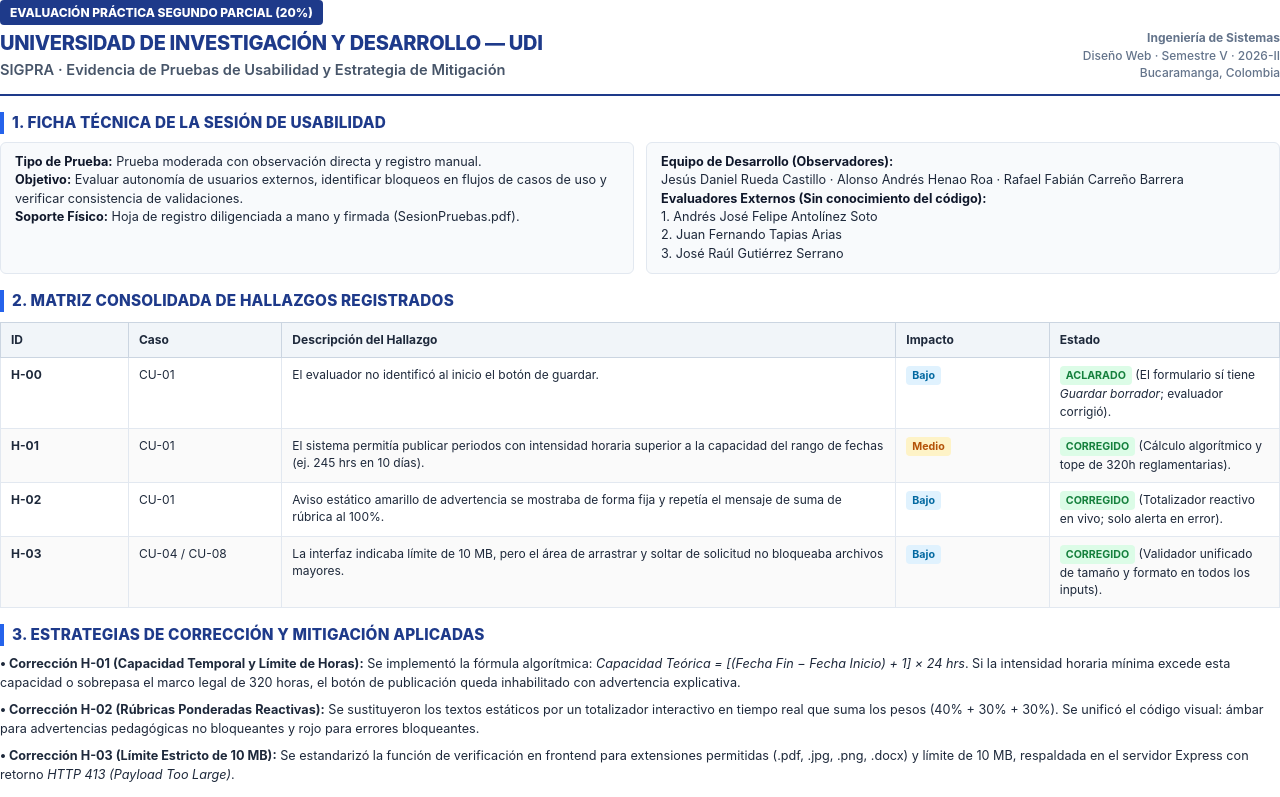
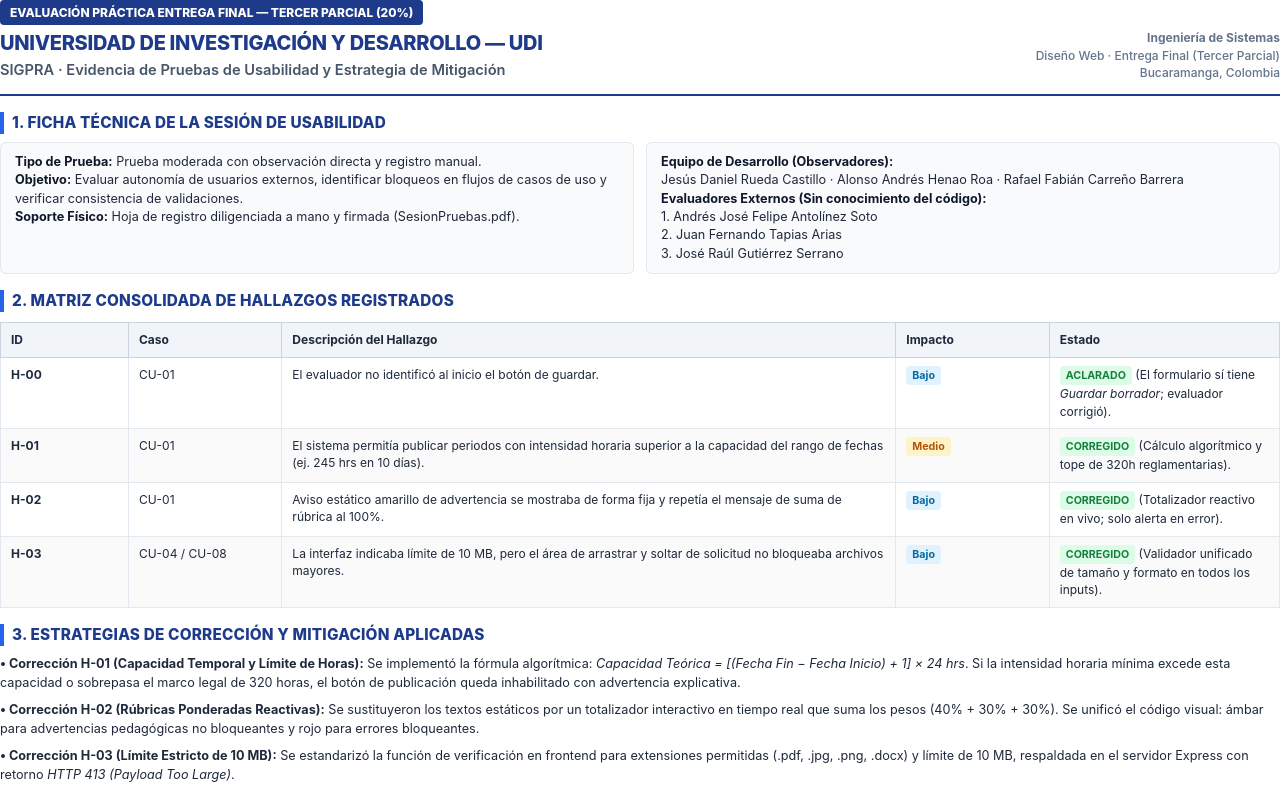
Before and after one commit to ahenao2-hub/disenoweb, a plain HTML site: page DiagramaMediaFidelidad/Entrega_Final/Evidencia_Pruebas_Usabilidad_SIGPRA.html in a window 1280 px wide. Shown: the top 797 px of the page. Drawn offline with Linux system fonts and the light colour scheme.

Commit message:
docs: ajustar encabezados de evidencia a Entrega Final (Tercer Parcial)

```diff
--- a/DiagramaMediaFidelidad/Entrega_Final/Evidencia_Pruebas_Usabilidad_SIGPRA.html
+++ b/DiagramaMediaFidelidad/Entrega_Final/Evidencia_Pruebas_Usabilidad_SIGPRA.html
@@ -163,13 +163,13 @@
   <!-- HEADER -->
   <header class="header">
     <div class="header-left">
-      <span class="badge-20">EVALUACIÓN PRÁCTICA SEGUNDO PARCIAL (20%)</span>
+      <span class="badge-20">EVALUACIÓN PRÁCTICA ENTREGA FINAL — TERCER PARCIAL (20%)</span>
       <h1>Universidad de Investigación y Desarrollo — UDI</h1>
       <h2>SIGPRA · Evidencia de Pruebas de Usabilidad y Estrategia de Mitigación</h2>
     </div>
     <div class="header-right">
       <strong>Ingeniería de Sistemas</strong><br>
-      Diseño Web · Semestre V · 2026-II<br>
+      Diseño Web · Entrega Final (Tercer Parcial)<br>
       Bucaramanga, Colombia
     </div>
   </header>
```
Also changed, not shown: 1 other file.
